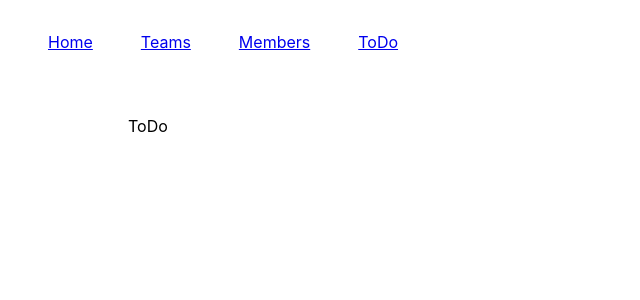
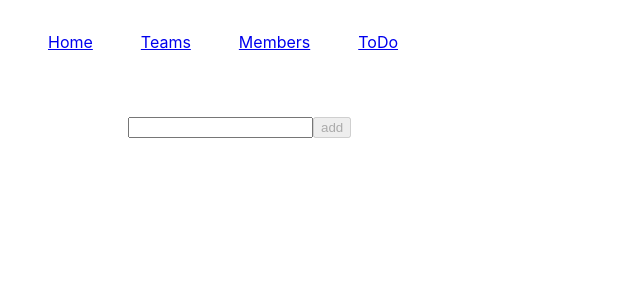
Before and after one commit to mchen7588/sprintfwd, a React (Create React App) app: page /todo in a window 1280 px wide. Shown: the top 300 px of the page, without its empty margins (0-640 px from the left). Built offline with nearby package versions, Linux system fonts and the light colour scheme.

Commit message:
add todo page

```diff
--- a/src/App.tsx
+++ b/src/App.tsx
@@ -1,5 +1,6 @@
 import React from 'react';
 import { Route, BrowserRouter, Routes } from 'react-router-dom'
+import ToDoContextProvider from './components/ToDoContextProvider'
 import Home from './pages/Home'
 import Members from './pages/Members'
 import Teams from './pages/Teams'
@@ -7,6 +8,7 @@ import ToDo from './pages/ToDo'
 
 function App() {
   return (
+    <ToDoContextProvider>
       <BrowserRouter>
         <Routes>
           <Route path="/" element={<Home />} />
@@ -15,6 +17,7 @@ function App() {
           <Route path="/todo" element={<ToDo />} />
         </Routes>
       </BrowserRouter>
+    </ToDoContextProvider>
   );
 }
 
--- /dev/null
+++ b/src/components/ToDoContextProvider/ToDoContextProvider.tsx
@@ -0,0 +1,24 @@
+import React from 'react';
+
+const ToDoContext = React.createContext<any | undefined>(undefined);
+
+export function useToDoContext() {
+  return React.useContext(ToDoContext);
+}
+
+function useToDoContextProvider() {
+  const [toDoList, setToDoList] = React.useState([])
+
+  return {
+    toDoList,
+    setToDoList,
+  }
+}
+
+const ToDoContextProvider = ({ children }: { children: React.ReactNode }) => {
+  const controller = useToDoContextProvider();
+
+  return <ToDoContext.Provider value={controller}>{children}</ToDoContext.Provider>;
+};
+
+export default ToDoContextProvider
--- /dev/null
+++ b/src/components/ToDoContextProvider/index.ts
@@ -0,0 +1 @@
+export { default } from './ToDoContextProvider'
--- a/src/pages/ToDo/ToDo.tsx
+++ b/src/pages/ToDo/ToDo.tsx
@@ -1,9 +1,52 @@
+import React from 'react'
 import LayoutProvider from '../../components/LayoutProvider'
+import ToDoRow from './components/ToDoRow'
+import { useToDoContext } from '../../components/ToDoContextProvider/ToDoContextProvider'
+
+function useToDo() {
+  const [newToDo, setNewToDo] = React.useState('')
+  const toDoContext = useToDoContext()
+
+  function handleNewToDoChange(event: React.ChangeEvent<HTMLInputElement>) {
+    setNewToDo(event.target.value)
+  }
+
+  function handleNewToDoSubmit(event: React.FormEvent) {
+    event.preventDefault()
+    setNewToDo('')
+    toDoContext.setToDoList([...toDoContext.toDoList, newToDo])
+  }
+
+  return {
+    toDoList: toDoContext.toDoList,
+    newToDo,
+    handleNewToDoSubmit,
+    handleNewToDoChange,
+  }
+}
 
 function ToDo() {
+  const toDoController = useToDo()
+
   return (
     <LayoutProvider>
-      ToDo
+      <div>
+        <form onSubmit={toDoController.handleNewToDoSubmit}>
+          <input
+            type="text"
+            value={toDoController.newToDo}
+            onChange={toDoController.handleNewToDoChange}
+          />
+          <button disabled={!toDoController.newToDo} type="submit">
+            add
+          </button>
+        </form>
+        <div>
+          {
+            toDoController.toDoList.map((toDoItem: string, index: number) => <ToDoRow key={index} toDoItem={toDoItem} index={index} />)
+          }
+        </div>
+      </div>
     </LayoutProvider>
   )
 }
--- /dev/null
+++ b/src/pages/ToDo/components/ToDoEdit/ToDoEdit.tsx
@@ -0,0 +1,56 @@
+import React from 'react'
+import { useToDoContext } from '../../../../components/ToDoContextProvider/ToDoContextProvider'
+
+type ToDoEditProps = {
+  toDoItem: string;
+  index: number;
+  handleEditToggle: () => void;
+}
+
+function useToDoEdit(props: ToDoEditProps) {
+  const [toDoEdit, setToDoEdit] = React.useState(props.toDoItem)
+  const toDoContext = useToDoContext()
+
+  function handleToDoEditChange(event: React.ChangeEvent<HTMLInputElement>) {
+    setToDoEdit(event.target.value)
+  }
+
+  function handleToDoEditSubmit(event: React.FormEvent) {
+    event.preventDefault()
+    toDoContext.setToDoList([...toDoContext.toDoList.slice(0, props.index), toDoEdit, ...toDoContext.toDoList.slice(props.index + 1)])
+    props.handleEditToggle()
+  }
+
+  function handleToDoEditCancel() {
+    props.handleEditToggle()
+  }
+
+  return {
+    handleToDoEditSubmit,
+    toDoEdit,
+    handleToDoEditChange,
+    handleToDoEditCancel,
+  }
+}
+
+function ToDoEdit(props: ToDoEditProps) {
+  const toDoEditController = useToDoEdit(props)
+
+  return (
+    <form onSubmit={toDoEditController.handleToDoEditSubmit}>
+      <input
+        type="text"
+        value={toDoEditController.toDoEdit}
+        onChange={toDoEditController.handleToDoEditChange}
+      />
+      <button disabled={!toDoEditController.toDoEdit} type="submit">
+        save
+      </button>
+      <button onClick={toDoEditController.handleToDoEditCancel}>
+        cancel
+      </button>
+    </form>
+  )
+}
+
+export default ToDoEdit
--- /dev/null
+++ b/src/pages/ToDo/components/ToDoEdit/index.ts
@@ -0,0 +1 @@
+export { default } from './ToDoEdit'
--- /dev/null
+++ b/src/pages/ToDo/components/ToDoRow/ToDoRow.tsx
@@ -0,0 +1,29 @@
+import React from 'react'
+import ToDoEdit from '../ToDoEdit'
+import ToDoRowItem from '../ToDoRowItem'
+
+function ToDoRow(props: {toDoItem: string, index: number}) {
+  const [editMode, setEditMode] = React.useState(false)
+
+  function handleEditToggle() {
+    setEditMode(!editMode)
+  }
+
+  return(
+    <div>
+      {
+        editMode ? <ToDoEdit
+          toDoItem={props.toDoItem}
+          index={props.index}
+          handleEditToggle={handleEditToggle}
+        /> : <ToDoRowItem
+          toDoItem={props.toDoItem}
+          index={props.index}
+          handleEditToggle={handleEditToggle}
+        />
+      }
+    </div>
+  )
+}
+
+export default ToDoRow
--- /dev/null
+++ b/src/pages/ToDo/components/ToDoRow/index.ts
@@ -0,0 +1 @@
+export { default } from './ToDoRow'
--- /dev/null
+++ b/src/pages/ToDo/components/ToDoRowItem/ToDoRowItem.tsx
@@ -0,0 +1,23 @@
+import { useToDoContext } from '../../../../components/ToDoContextProvider/ToDoContextProvider'
+
+function ToDoRowItem(props: {toDoItem: string, index: number, handleEditToggle: () => void}) {
+  const toDoContext = useToDoContext()
+
+  function handleDeleteClick() {
+    toDoContext.setToDoList([...toDoContext.toDoList.slice(0, props.index), ...toDoContext.toDoList.slice(props.index + 1)])
+  }
+
+  return (
+    <>
+      <span>{props.toDoItem}</span>
+      <button onClick={props.handleEditToggle}>
+        edit
+      </button>
+      <button onClick={handleDeleteClick}>
+        delete
+      </button>
+    </>
+  )
+}
+
+export default ToDoRowItem
--- /dev/null
+++ b/src/pages/ToDo/components/ToDoRowItem/index.ts
@@ -0,0 +1 @@
+export { default } from './ToDoRowItem'
```
Lines whose indentation alone changed are shown as unchanged.
